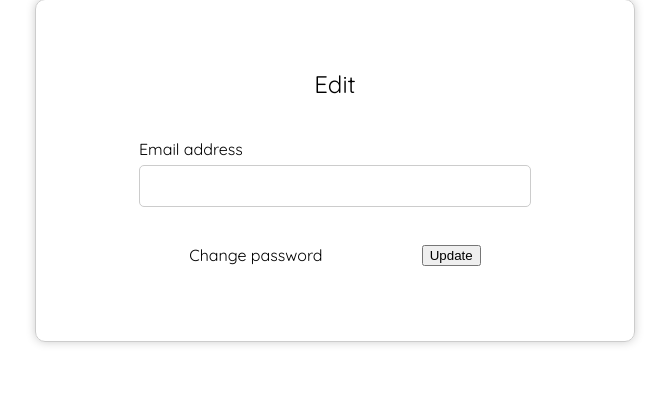
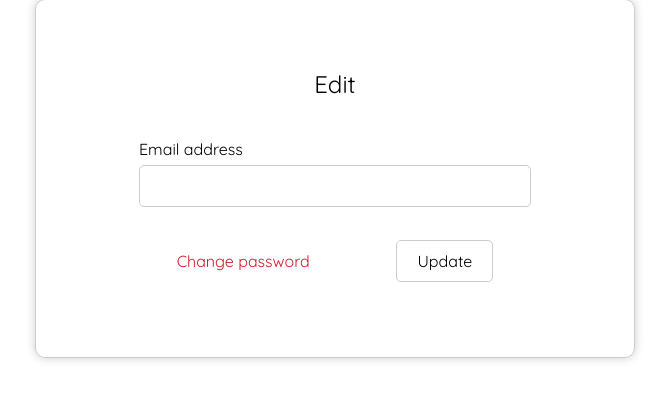
Before and after one commit to artaurus/mosk, a Flask app: page /account/edit in a window 1280 px wide. Shown: the part 92-492 px from the top of the page, without its empty margins (305-974 px from the left). Run offline with Flask 2, Linux system fonts and the light colour scheme; data that the repository does not hold is empty; parts of the project's set-up code (start-up, migrations or seed data) failed here and were passed over; some libraries are stand-ins or nearby versions.

Commit message:
mod: class

```diff
--- a/mosk/users/templates/_form_field.html
+++ b/mosk/users/templates/_form_field.html
@@ -2,11 +2,11 @@
 <div class='form-element'>
   {{ field.label }}<br>
   {% if field.errors %}
-  {{ field(class='input-error') }}
+  {{ field(class='form-error') }}
   {% else %}
   {{ field }}
   {% endif %}
-  <div class='field-error'>
+  <div class='form-error-desc'>
     <span id='{{ field.name }}-error'>{{ field.errors[0] }}</span><br>
   </div>
 </div>
--- a/mosk/users/templates/edit_account.html
+++ b/mosk/users/templates/edit_account.html
@@ -16,8 +16,8 @@
       {{ render_field(form.email) }}
 
       <div class='form-flex'>
-        <a href="{{ url_for('users.reset_password1') }}" class='form-link'>Change password</a>
-        <button type='submit'>Update</button>
+        <a href="{{ url_for('users.reset_password1') }}" class='link'>Change password</a>
+        <button type='submit' class='btn'>Update</button>
       </div>
     </fieldset>
   </form>
--- a/mosk/users/templates/email.html
+++ b/mosk/users/templates/email.html
@@ -13,7 +13,7 @@
 
       {{ render_field(form.email) }}
 
-      <button type='submit'>Submit</button>
+      <button type='submit' class='btn'>Submit</button>
     </fieldset>
   </form>
 {% endblock content %}
--- a/mosk/users/templates/login.html
+++ b/mosk/users/templates/login.html
@@ -16,8 +16,8 @@
       {{ render_field(form.password) }}
 
       <div class='form-flex'>
-        <a href="{{ url_for('users.reset_password1') }}" class='form-link'>Forgot password</a>
-        <button type='submit'>Login</button>
+        <a href="{{ url_for('users.reset_password1') }}" class='link'>Forgot password</a>
+        <button type='submit' class='btn'>Login</button>
       </div>
     </fieldset>
   </form>
--- a/mosk/users/templates/reset_password.html
+++ b/mosk/users/templates/reset_password.html
@@ -16,7 +16,7 @@
       {{ render_field(form.password) }}
       {{ render_field(form.confirm_password) }}
 
-      <button type='submit'>Change password</button>
+      <button type='submit' class='btn'>Change password</button>
     </fieldset>
   </form>
 {% endblock content %}
--- a/mosk/users/templates/sign_up.html
+++ b/mosk/users/templates/sign_up.html
@@ -17,7 +17,7 @@
       {{ render_field(form.password) }}
       {{ render_field(form.confirm_password) }}
 
-      <button type='submit'>Sign Up</button>
+      <button type='submit' class='btn'>Sign Up</button>
     </fieldset>
   </form>
 {% endblock content %}
```
